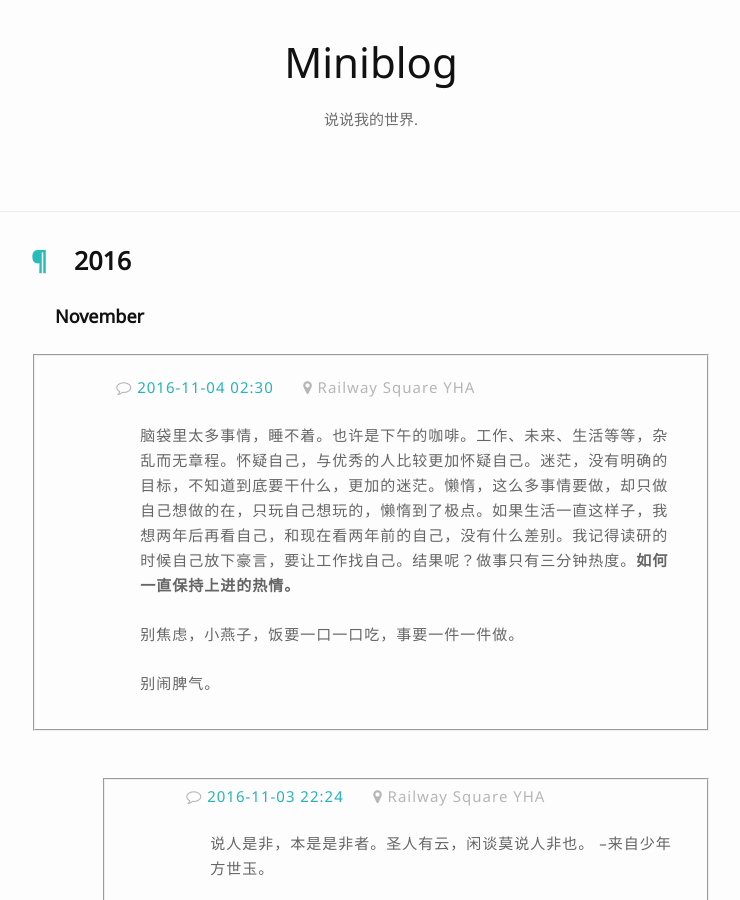
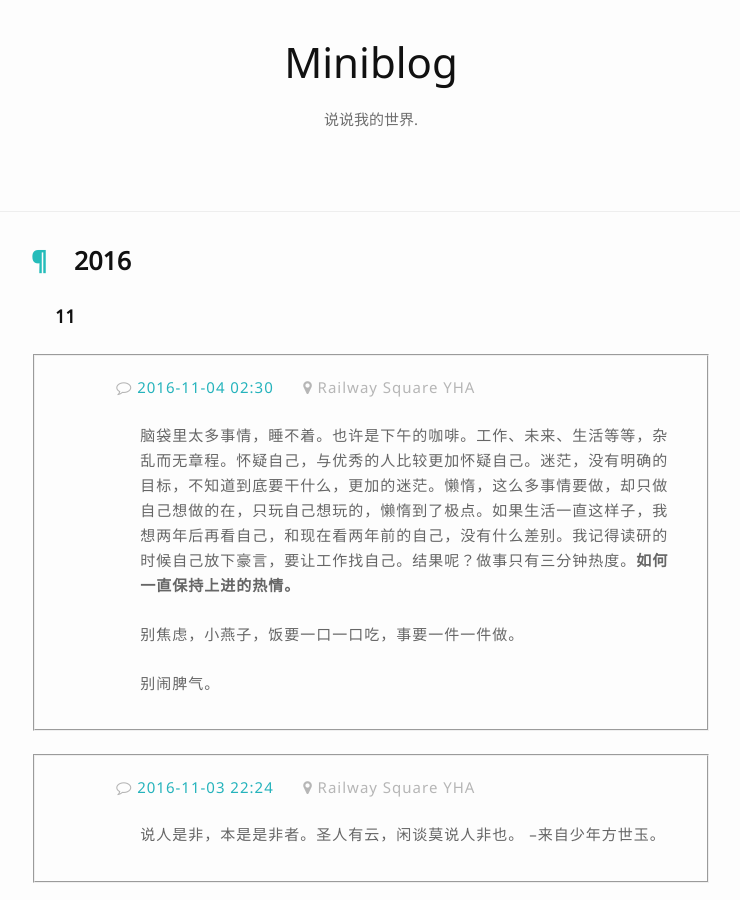
Before and after one commit to liuyanfight/liuyanfight.github.io, a Jekyll site: the page built from miniblog.html, in a window 1280 px wide and 900 px high. Shown: the whole window, without its empty margins (269-1009 px from the left). Built offline with Jekyll 4.4.1, drawn with Linux system fonts in a browser that asks for light colours; nearby versions of some CDN libraries; comment, search, counter and statistics services are not loaded.

Commit message:
fix miniblog month

```diff
--- a/miniblog.html
+++ b/miniblog.html
@@ -14,10 +14,10 @@ permalink: /miniblog/
 {% endcapture %}
 
 {% capture this_month %}
-{{post.date | date:"%B"}}
+{{post.date | date:"%m"}}
 {% endcapture %}
 
-{% if forloop.first  %}
+{% if is_first  %}
 <h2 id="{{ this_year  }}-ref">{{ this_year }}</h2>
 <h3 id="{{ this_year }}-{{this_month}}-ref">{{this_month}}</h3>
 {% endif %}
@@ -27,30 +27,13 @@ permalink: /miniblog/
 {% endcapture %}
 
 {% capture next_month %}
-{{ post.previous.data | date:"%B" }}
+{{ post.previous.data | date:"%m" }}
 {% endcapture %}
 
-{% if this_year == next_year %}
+{% if this_year == next_year && this_month == next_month%}
 {% assign is_first = false %}
 {% else %}
 {% assign is_first = true %}
-{% endif %}
-
-{% if forloop.last %}
-    </ul>
-{% else %}
-    {% if this_year != next_year %}
-    </ul>
-    <h2 id="{{ next_year  }}-ref">{{next_year}}</h2>
-    <h3 id="{{ next_year  }}-{{ next_month  }}-ref">{{ next_month  }}</h3>
-    <ul>
-    {% else %}
-        {% if this_month != next_month %}
-        </ul>
-        <h3 id="{{ this_year  }}-{{ next_month  }}-ref">{{ next_month  }}</h3>
-        <ul>
-        {% endif %}
-    {% endif %}
 {% endif %}
 
 <fieldset>
```
